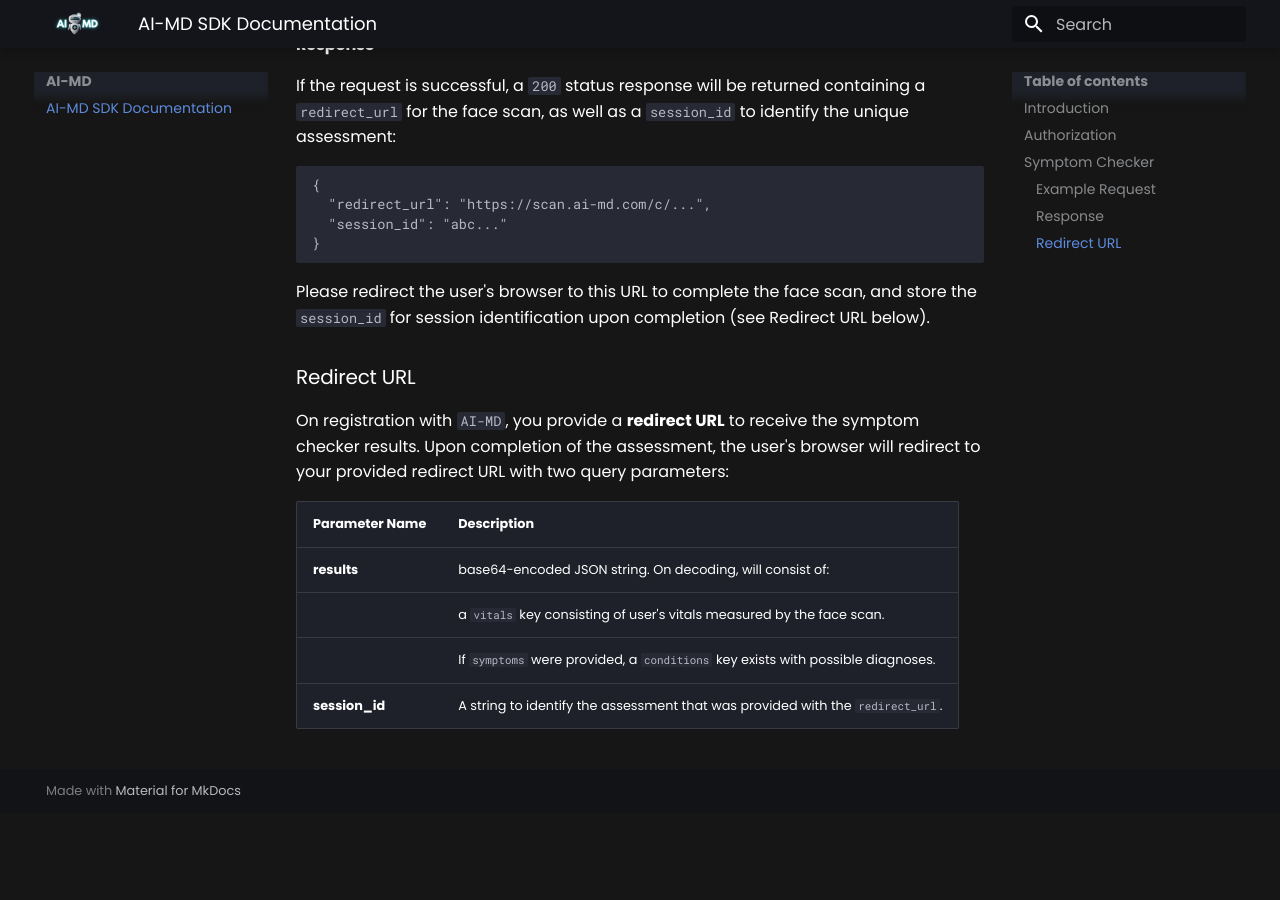
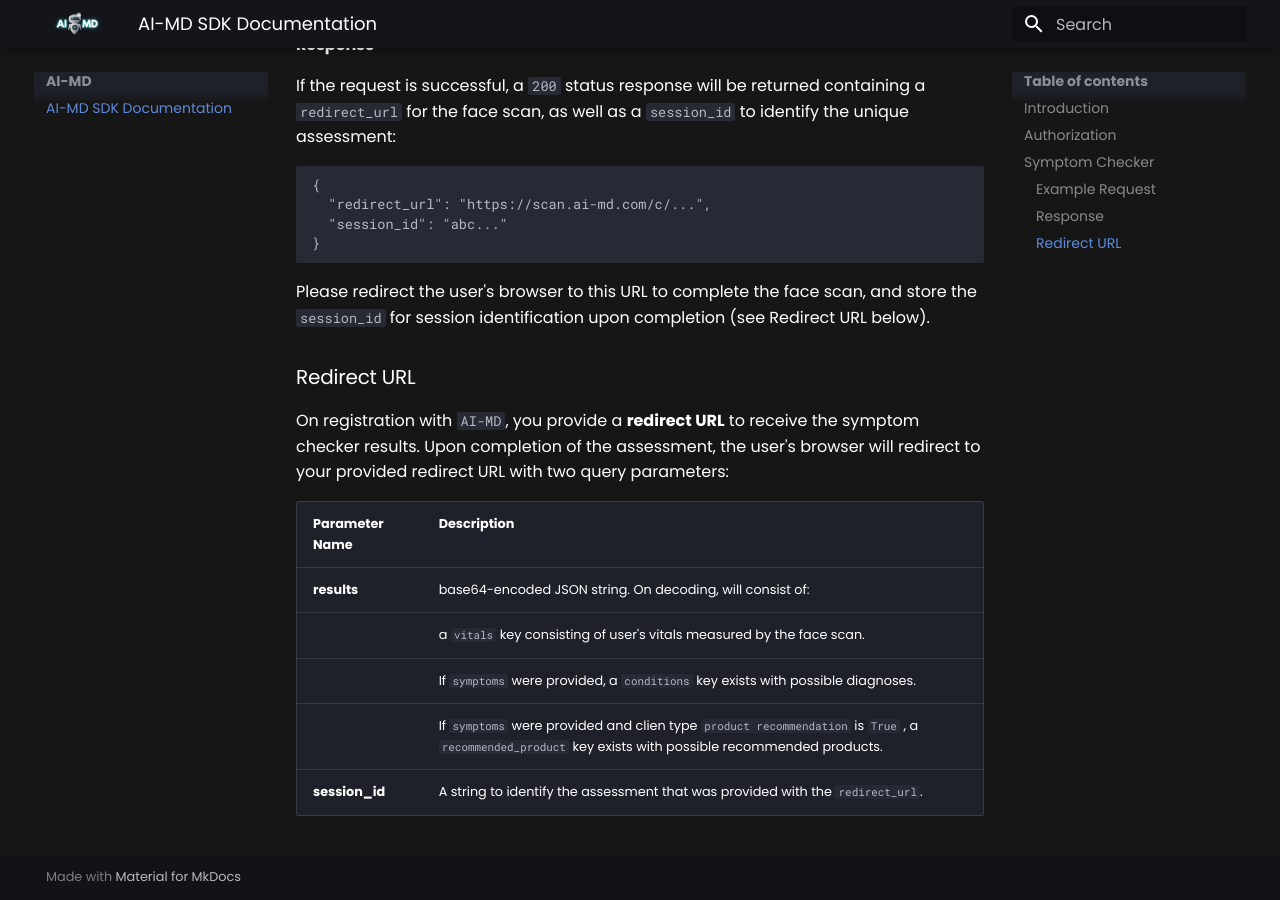
Before and after one commit to etolsdorf/aimd-docs, an MkDocs documentation site: the page built from docs/index.md, in a window 1280 px wide and 900 px high, scrolled down 2662 px. Built offline with MkDocs 1.6.1 and Material for MkDocs 9.7.7, drawn with Linux system fonts in a browser that asks for light colours; before the commit the page ends 3475 px from its top, so only the background shows below that.

Commit message:
added description for product recommendation usecase

```diff
--- a/docs/index.md
+++ b/docs/index.md
@@ -109,9 +109,10 @@
 
 On registration with `AI-MD`, you provide a **redirect URL** to receive the symptom checker results. Upon completion of the assessment, the user's browser will redirect to your provided redirect URL with two query parameters:
 
-| Parameter Name | Description                                                                       |
-| -------------- | --------------------------------------------------------------------------------- |
-| **results**    | base64-encoded JSON string. On decoding, will consist of:                         |
-|                | a `vitals` key consisting of user's vitals measured by the face scan.           |
-|                | If `symptoms` were provided, a `conditions` key exists with possible diagnoses. |
-| **session_id** | A string to identify the assessment that was provided with the `redirect_url`.    |
+| Parameter Name | Description                                                                                                                                            |
+| -------------- |--------------------------------------------------------------------------------------------------------------------------------------------------------|
+| **results**    | base64-encoded JSON string. On decoding, will consist of:                                                                                              |
+|                | a `vitals` key consisting of user's vitals measured by the face scan.                                                                                  |
+|                | If `symptoms` were provided, a `conditions` key exists with possible diagnoses.                                                                        |
+|                | If `symptoms` were provided and clien type `product recommendation` is `True` , a `recommended_product` key exists with possible recommended products. |
+| **session_id** | A string to identify the assessment that was provided with the `redirect_url`.                                                                         |
```
Also changed, not shown: 1 other file.
